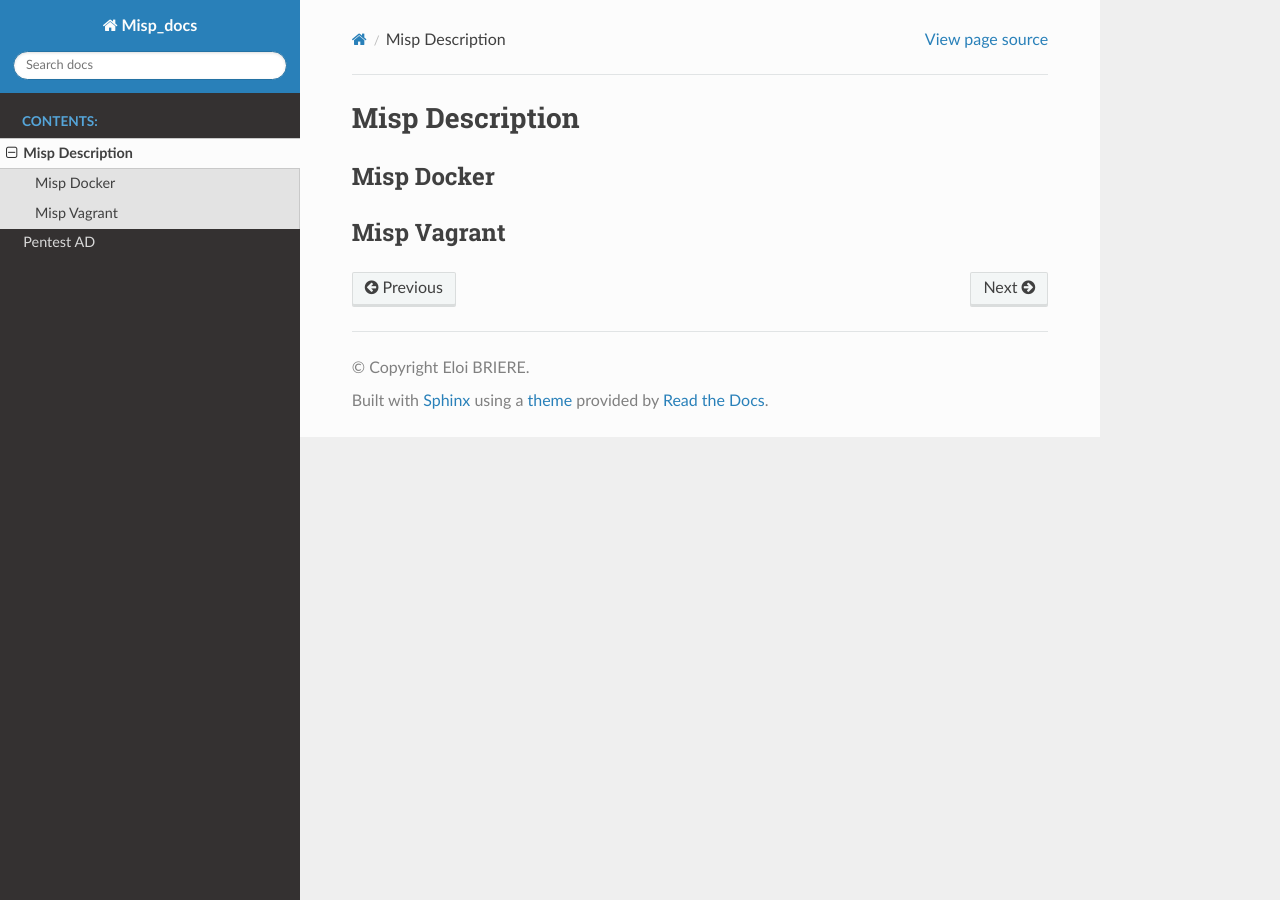
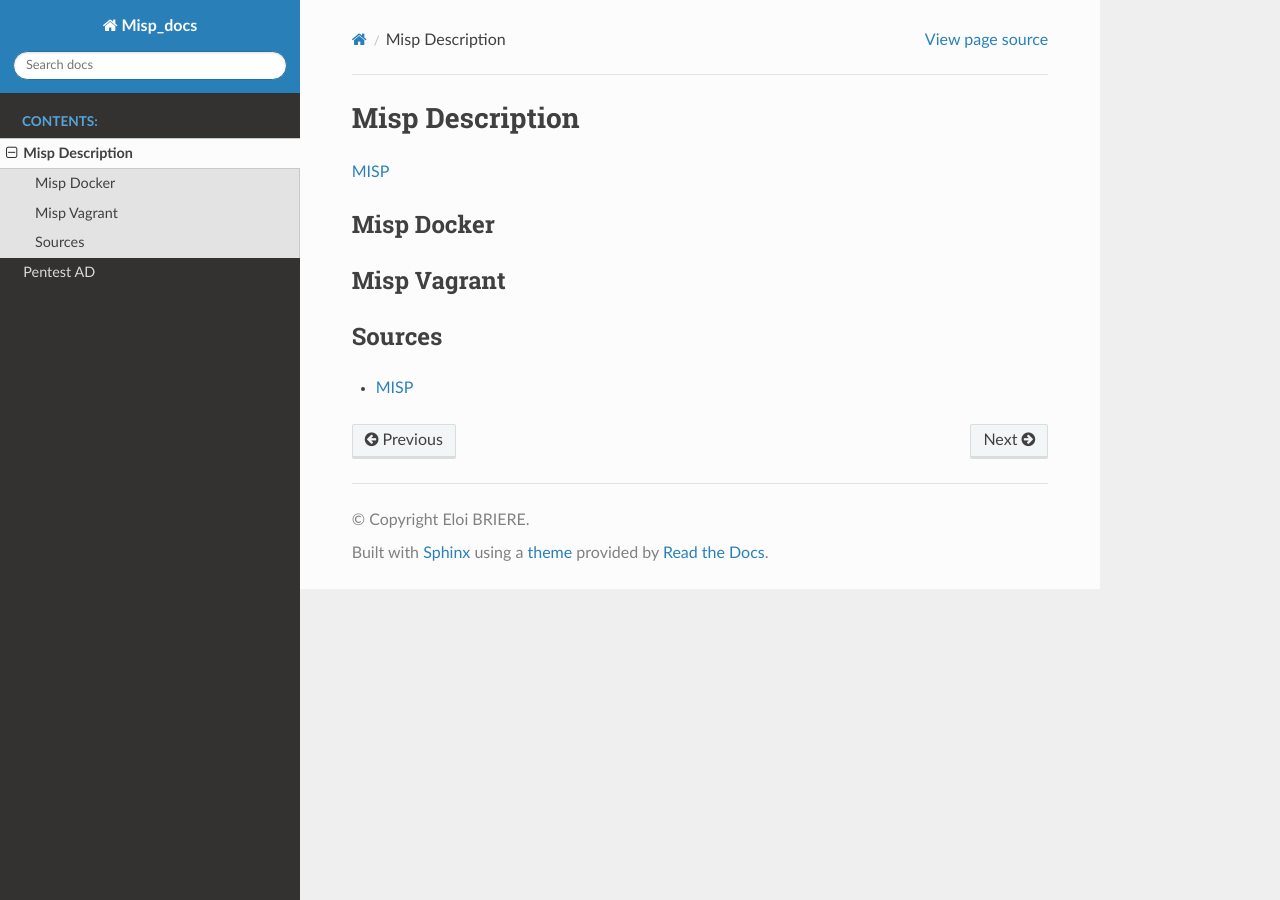
Before and after one commit to Iole-Bri/misp_docs_2, a Sphinx documentation site: the page built from docs/source/src/misp.md, in a window 1280 px wide. Built offline with Sphinx 7.4.7 and the Read the Docs theme 2.0.0, drawn with Linux system fonts in a browser that asks for light colours.

Commit message:
modif misp.md

```diff
--- a/docs/source/src/misp.md
+++ b/docs/source/src/misp.md
@@ -1,5 +1,10 @@
 # Misp Description
 
+[MISP](https://www.misp-project.org/features.html)
 ## Misp Docker
 
 ## Misp Vagrant
+
+## Sources
+
+- [MISP](https://www.misp-project.org/features.html)
```
